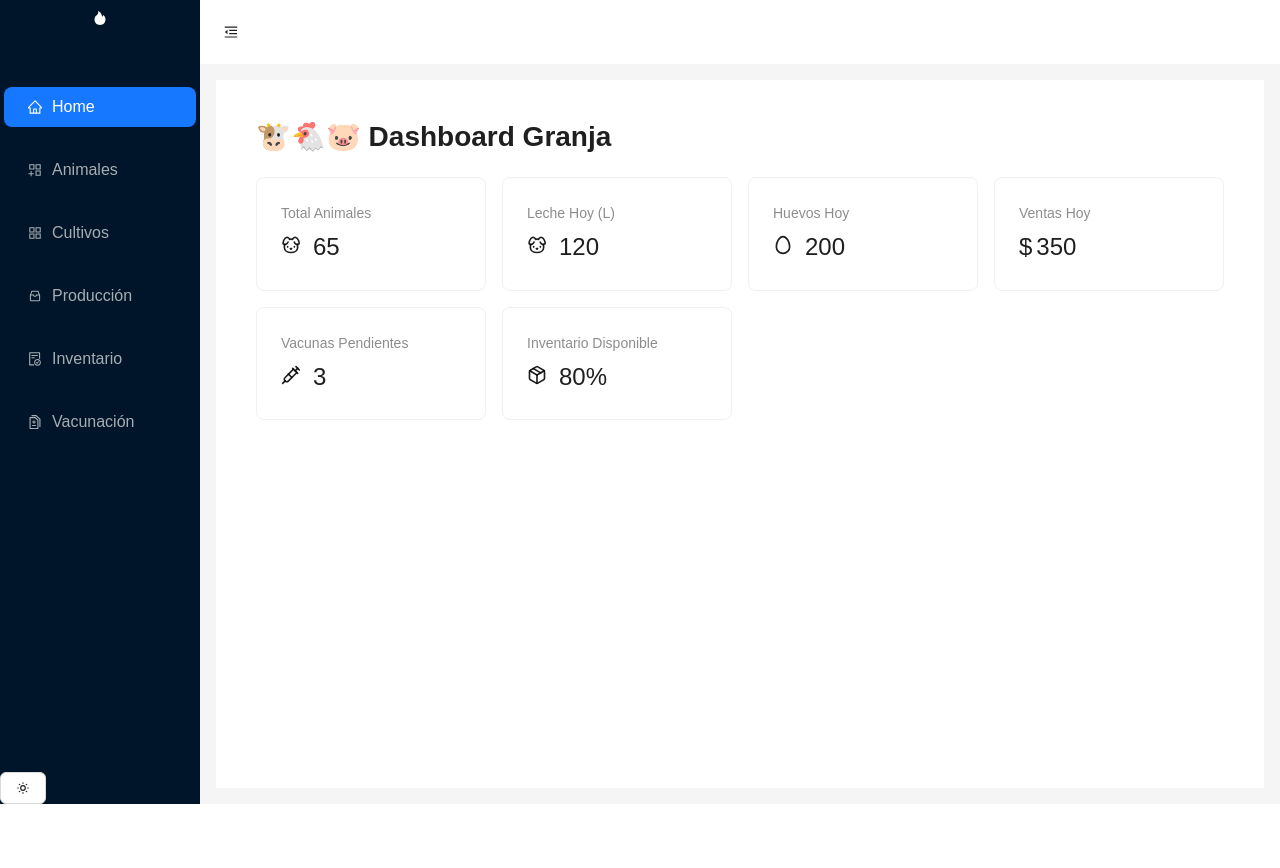
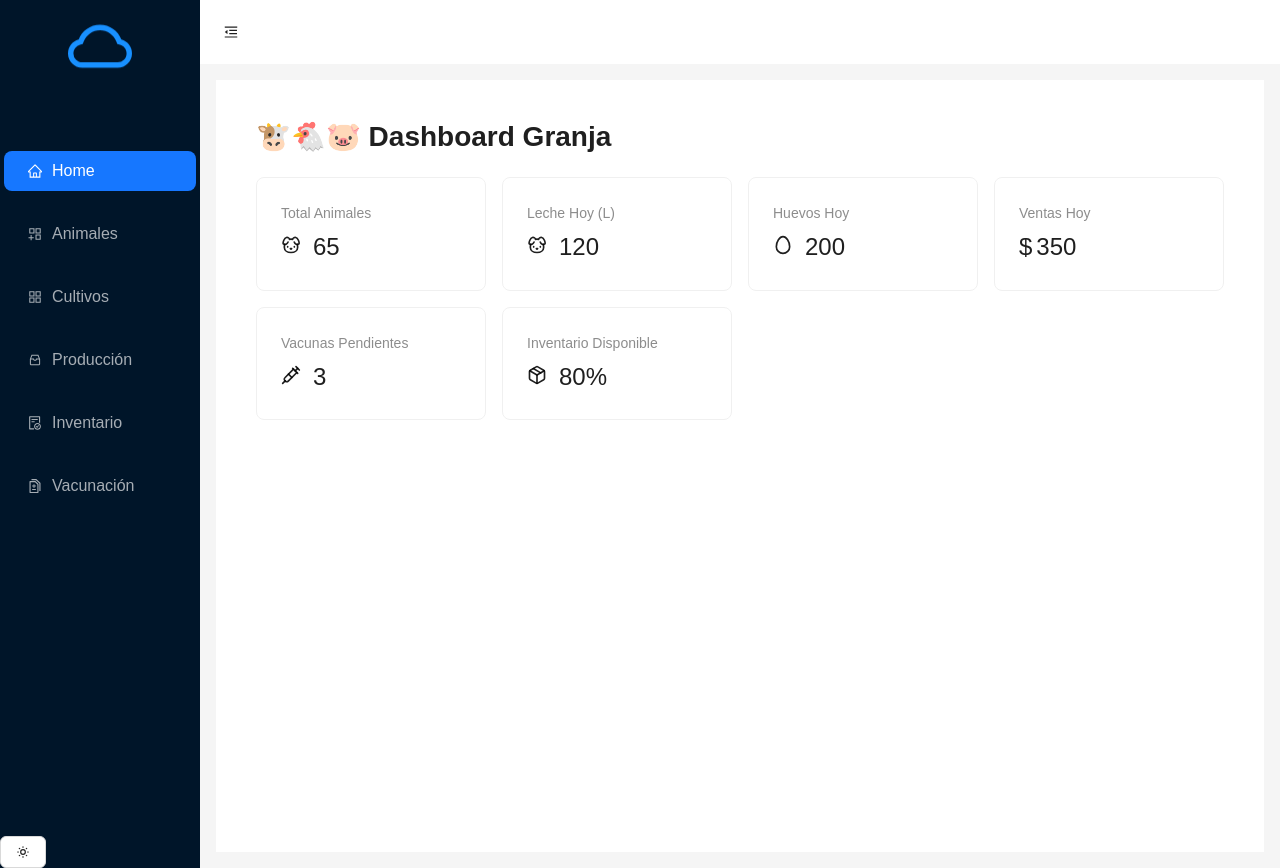
Before and after one commit to Jessicafm2000/proyecto_granja_cloud, a React (Vite) app: page / in a window 1280 px wide. Before the commit the page ends 804 px from the top, so only its background shows below. Built offline with nearby package versions, Linux system fonts and the light colour scheme; a web font is replaced by a local one.

Commit message:
Modificación-Logo

```diff
--- /dev/null
+++ b/src/components/Logo.css
@@ -0,0 +1,26 @@
+.logo {
+    display: flex;
+    justify-content: center;
+    align-items: center;
+    height: 100px; /* Ajusta según necesites */
+}
+
+.cloud-icon {
+    font-size: 64px;
+    color: #1890ff;
+    animation: float 3s ease-in-out infinite;
+    transition: transform 0.3s;
+}
+
+/* Animación de flotación */
+@keyframes float {
+    0% { transform: translateY(0px); }
+    50% { transform: translateY(-15px); }
+    100% { transform: translateY(0px); }
+}
+
+/* Efecto hover para que crezca un poquito */
+.cloud-icon:hover {
+    transform: scale(1.2);
+    color: #40a9ff; /* Se aclara al pasar el mouse */
+}
--- a/src/components/Logo.jsx
+++ b/src/components/Logo.jsx
@@ -1,11 +1,12 @@
 import React from "react";
-import {FireFilled} from '@ant-design/icons';
+import { CloudOutlined } from '@ant-design/icons';
+import './Logo.css'; // Asegúrate de crear este archivo
 
 const Logo = () => {
     return (
         <div className="logo">
             <div className="logo-icon">
-            <FireFilled/>
+                <CloudOutlined className="cloud-icon" />
             </div>
         </div>
     );
--- a/src/index.css
+++ b/src/index.css
@@ -30,7 +30,7 @@
   justify-content: center;
   font-size: 1.5rem;
   border-radius: 50%;
-  background: rgba(28, 17, 41, 0.88);
+  background: rgba(88, 25, 159, 0.88);
 }
 
 .menu-bar{
```
